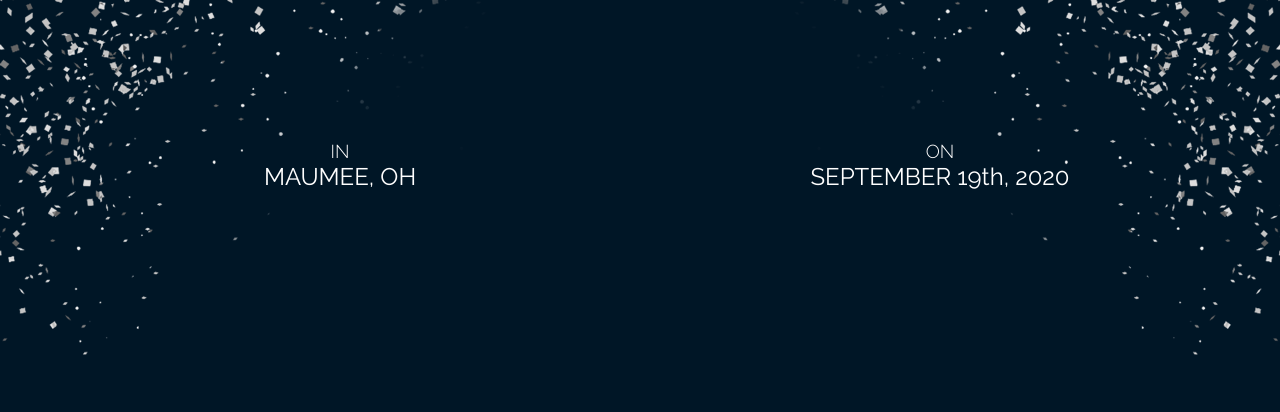
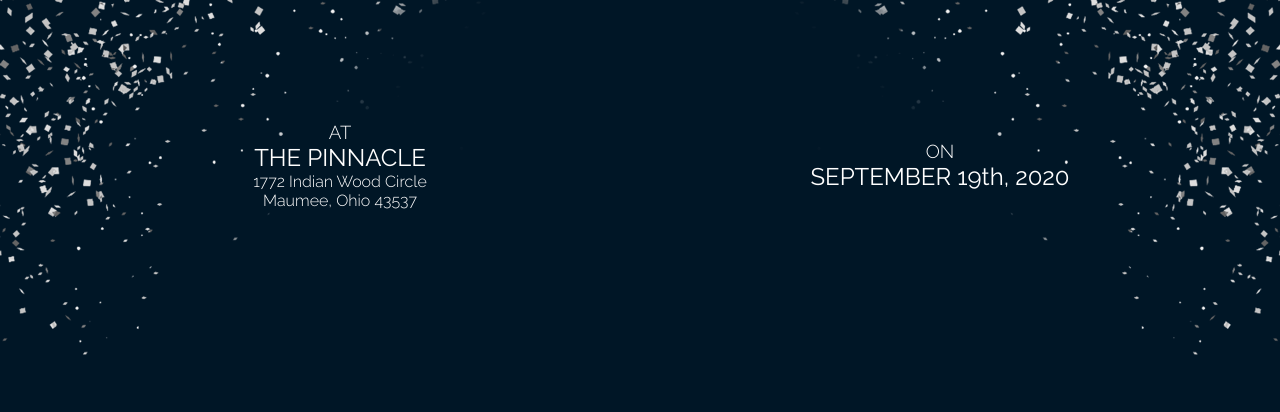
Before and after one commit to KS2015/wedding, a plain HTML site: page index.html in a window 1280 px wide. Shown: the part 1000-1412 px from the top of the page. Drawn offline with Linux system fonts and the light colour scheme; some packages are replaced by stand-ins of ours; a script that the page names is missing.

Commit message:
Wording fixes and pinn address

```diff
--- a/index.html
+++ b/index.html
@@ -48,8 +48,10 @@
     <div class="row">
       <div class="content">
         <div class="content--center">
-          <h3 class="font--light">IN</h3>
-          <h2>MAUMEE, OH</h2>
+          <h3 class="font--light">AT</h3>
+          <h2>THE PINNACLE</h2>
+          <h4 class="font--light">1772 Indian Wood Circle<br>
+            Maumee, Ohio 43537</h4>
         </div>
       </div>
       <div class="content">
```
Also changed, not shown: wedding-party.html (+3 -3 lines).
